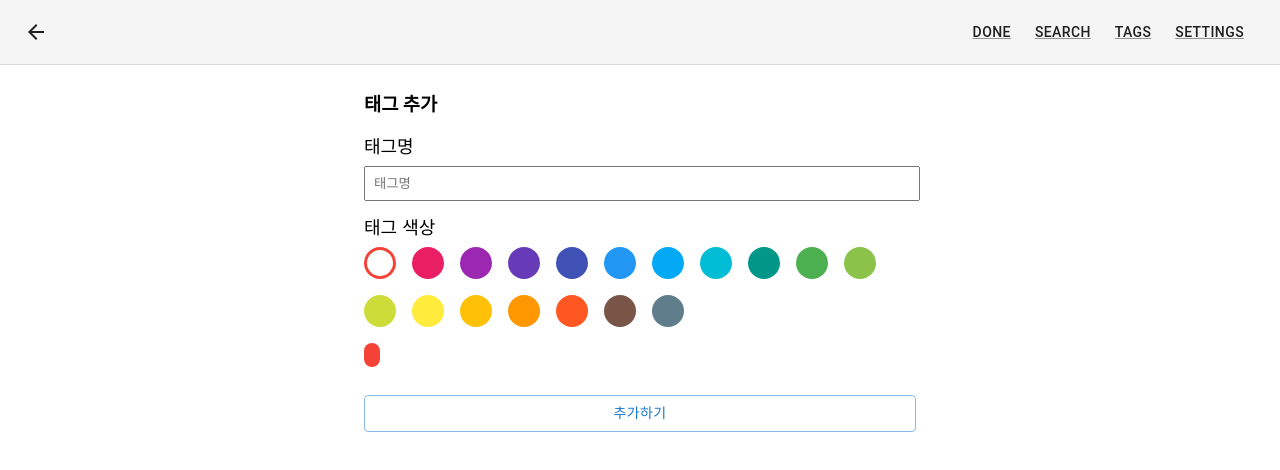
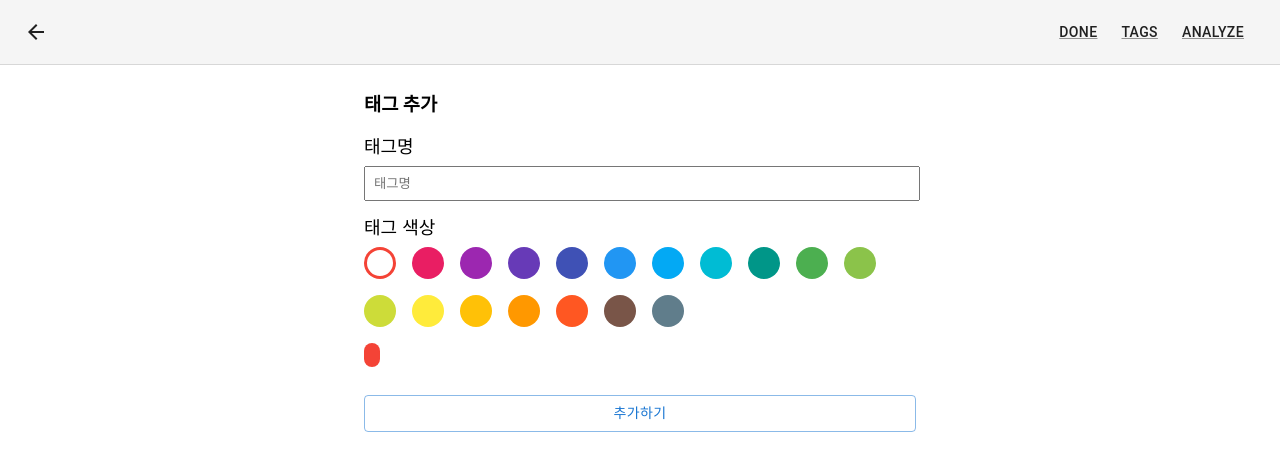
Before and after one commit to donelib/frontend, a React (Create React App) app: page /tag/add in a window 1280 px wide. Shown: the top 470 px of the page. Built offline with nearby package versions, Linux system fonts and the light colour scheme.

Commit message:
[ADD] AppBarNav 추가

```diff
--- /dev/null
+++ b/src/component/appbar/AppBarNav.tsx
@@ -0,0 +1,32 @@
+import { Link } from "@mui/material";
+
+export default function AppBarNav() {
+  return (
+    <nav>
+      <Link
+        variant="button"
+        color="text.primary"
+        href="/"
+        sx={{ my: 1, mx: 1.5 }}
+      >
+        Done
+      </Link>
+      <Link
+        variant="button"
+        color="text.primary"
+        href="/tag"
+        sx={{ my: 1, mx: 1.5 }}
+      >
+        Tags
+      </Link>
+      <Link
+        variant="button"
+        color="text.primary"
+        href="/analyze"
+        sx={{ my: 1, mx: 1.5 }}
+      >
+        Analyze
+      </Link>
+    </nav>
+  );
+}
--- a/src/component/appbar/BackButtonAppBar.tsx
+++ b/src/component/appbar/BackButtonAppBar.tsx
@@ -1,6 +1,7 @@
-import { AppBar, Toolbar, Link, IconButton, Box } from "@mui/material";
+import { AppBar, Toolbar, IconButton, Box } from "@mui/material";
 import ArrowBackIcon from "@mui/icons-material/ArrowBack";
 import { useNavigate } from "react-router-dom";
+import AppBarNav from "./AppBarNav";
 
 export default function BackButtonAppBar() {
   const navigate = useNavigate();
@@ -25,40 +26,7 @@ export default function BackButtonAppBar() {
           <ArrowBackIcon />
         </IconButton>
         <Box sx={{ flexGrow: 1 }} />
-        <nav>
-          <Link
-            variant="button"
-            color="text.primary"
-            href="/"
-            sx={{ my: 1, mx: 1.5 }}
-          >
-            Done
-          </Link>
-          <Link
-            variant="button"
-            color="text.primary"
-            href="#"
-            sx={{ my: 1, mx: 1.5 }}
-          >
-            Search
-          </Link>
-          <Link
-            variant="button"
-            color="text.primary"
-            href="/tag"
-            sx={{ my: 1, mx: 1.5 }}
-          >
-            Tags
-          </Link>
-          <Link
-            variant="button"
-            color="text.primary"
-            href="#"
-            sx={{ my: 1, mx: 1.5 }}
-          >
-            Settings
-          </Link>
-        </nav>
+        <AppBarNav />
       </Toolbar>
     </AppBar>
   );
--- a/src/component/appbar/DefaultAppBar.tsx
+++ b/src/component/appbar/DefaultAppBar.tsx
@@ -1,4 +1,5 @@
 import { AppBar, Toolbar, Link } from "@mui/material";
+import AppBarNav from "./AppBarNav";
 
 export default function DefaultAppBar() {
   return (
@@ -9,40 +10,7 @@ export default function DefaultAppBar() {
       sx={{ borderBottom: (theme) => `1px solid ${theme.palette.divider}` }}
     >
       <Toolbar sx={{ flexWrap: "wrap", justifyContent: "flex-end" }}>
-        <nav>
-          <Link
-            variant="button"
-            color="text.primary"
-            href="/"
-            sx={{ my: 1, mx: 1.5 }}
-          >
-            Done
-          </Link>
-          <Link
-            variant="button"
-            color="text.primary"
-            href="#"
-            sx={{ my: 1, mx: 1.5 }}
-          >
-            Search
-          </Link>
-          <Link
-            variant="button"
-            color="text.primary"
-            href="/tag"
-            sx={{ my: 1, mx: 1.5 }}
-          >
-            Tags
-          </Link>
-          <Link
-            variant="button"
-            color="text.primary"
-            href="#"
-            sx={{ my: 1, mx: 1.5 }}
-          >
-            Settings
-          </Link>
-        </nav>
+        <AppBarNav />
       </Toolbar>
     </AppBar>
   );
```
